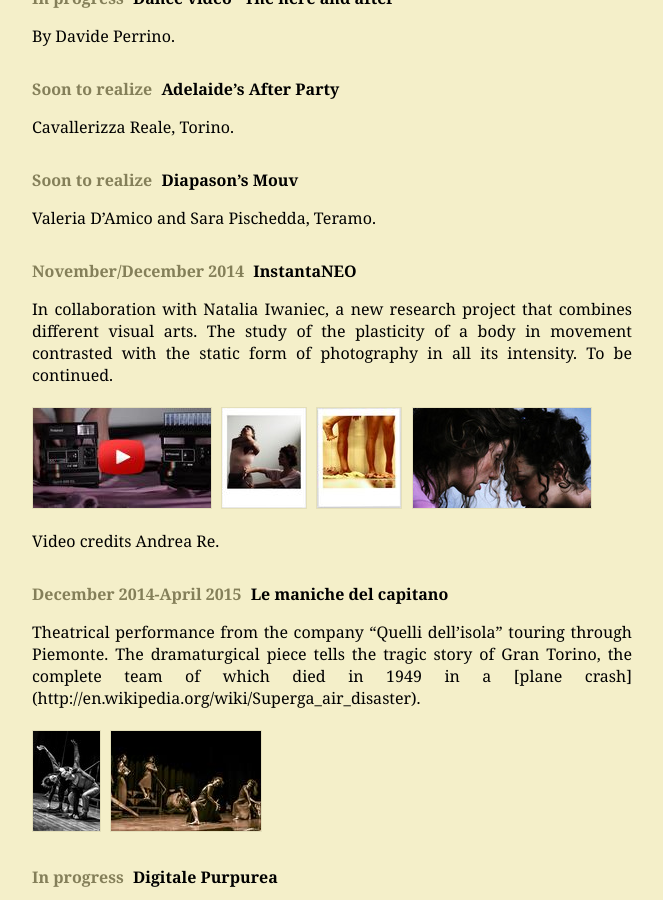
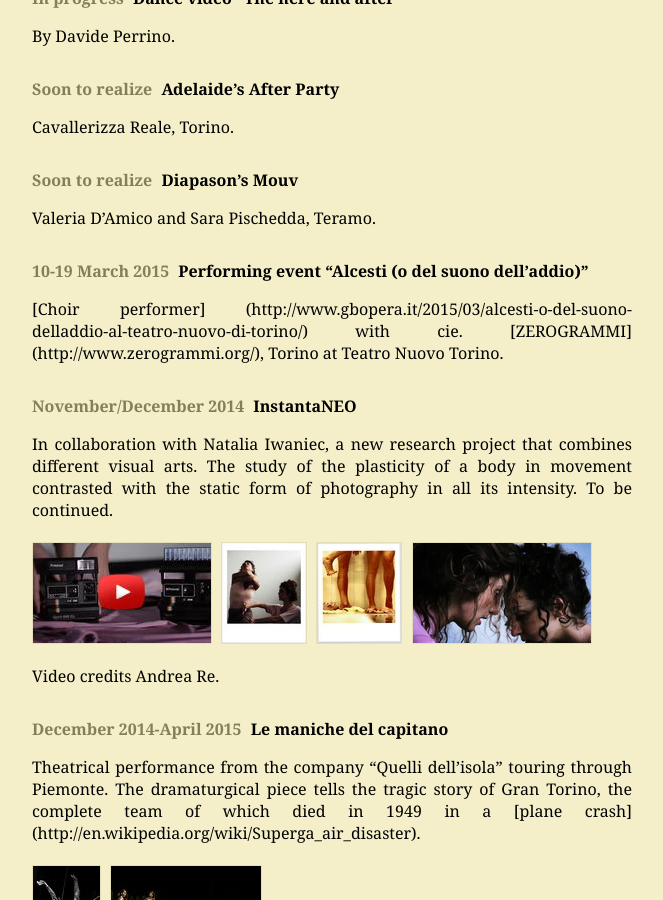
Before and after one commit to valedami/valedami.github.io, a Jekyll site: the page built from projects.md, in a window 1280 px wide and 900 px high, scrolled down 632 px. Shown: the whole window, without its empty margins (308-971 px from the left). Built offline with Jekyll 4.4.1, drawn with Linux system fonts in a browser that asks for light colours; Markdown is read by kramdown in place of the engine named in the settings.

Commit message:
add zerogrammi project

```diff
--- a/projects.md
+++ b/projects.md
@@ -30,6 +30,10 @@ Cavallerizza Reale, Torino.
 ## _Soon to realize_ Diapason's Mouv
 
 Valeria D'Amico and Sara Pischedda, Teramo.
+
+## _10-19 March 2015_ Performing event "Alcesti (o del suono dell'addio)"
+
+[Choir performer] (http://www.gbopera.it/2015/03/alcesti-o-del-suono-delladdio-al-teatro-nuovo-di-torino/) with cie. [ZEROGRAMMI] (http://www.zerogrammi.org/), Torino at Teatro Nuovo Torino.
 
 ## _November/December 2014_ InstantaNEO
 
```
